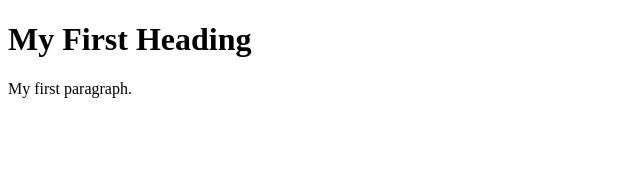
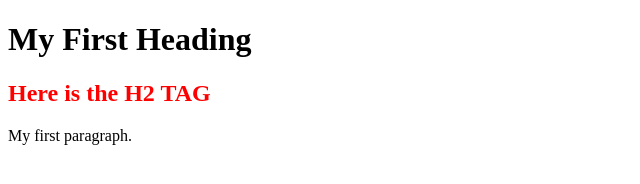
Before and after one commit to BangNGH/birthday, a plain HTML site: page test.html in a window 1280 px wide. Shown: the whole page, without its empty margins (0-640 px from the left). Drawn offline with Linux system fonts and the light colour scheme.

Commit message:
Apply suggestions from code review
Co-authored-by: qodo-merge-pro[bot] <151058649+qodo-merge-pro[bot]@users.noreply.github.com>

```diff
--- a/test.html
+++ b/test.html
@@ -3,6 +3,7 @@
 <body>
 
 <h1>My First Heading</h1>
+<h2 style="color: red;">Here is the H2 TAG</h2>
 <p>My first paragraph.</p>
 
 </body>
```
